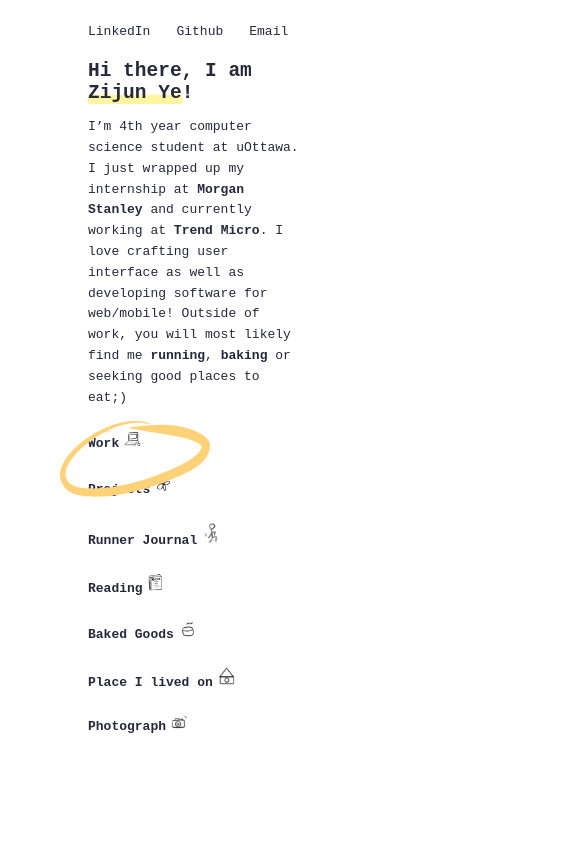
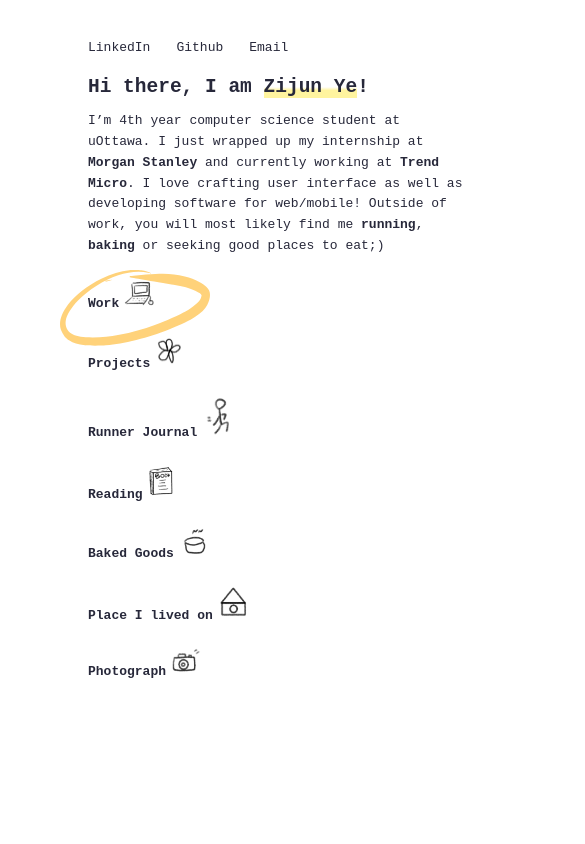
Before and after one commit to ZijunYe/jun-portfolio, a Next.js app in the folder nextjs-blog/: page /work/menu in a window 390 px wide. Shown: the top 844 px of the page, 585 px wide, since content can reach past the window. Built offline with nearby package versions, Linux system fonts and the light colour scheme.

Commit message:
Fixing the reponse problem

```diff
--- a/nextjs-blog/pages/components/layout.module.css
+++ b/nextjs-blog/pages/components/layout.module.css
@@ -19,8 +19,7 @@
   @media (max-width: 1200px) {
     /* CSS that should be displayed if width is equal to or less than 800px goes here */
     .container {
-      /* max-width: 36rem; */
-      padding: 1rem 3rem 0 3rem;
+      width:fit-content;
       display:block;
     }
 
@@ -34,5 +33,8 @@
       /* margin-right: 2em; */
       display:block;
     }
+    .content{
+      margin-top: 2em;
+    }
 
   }
```
